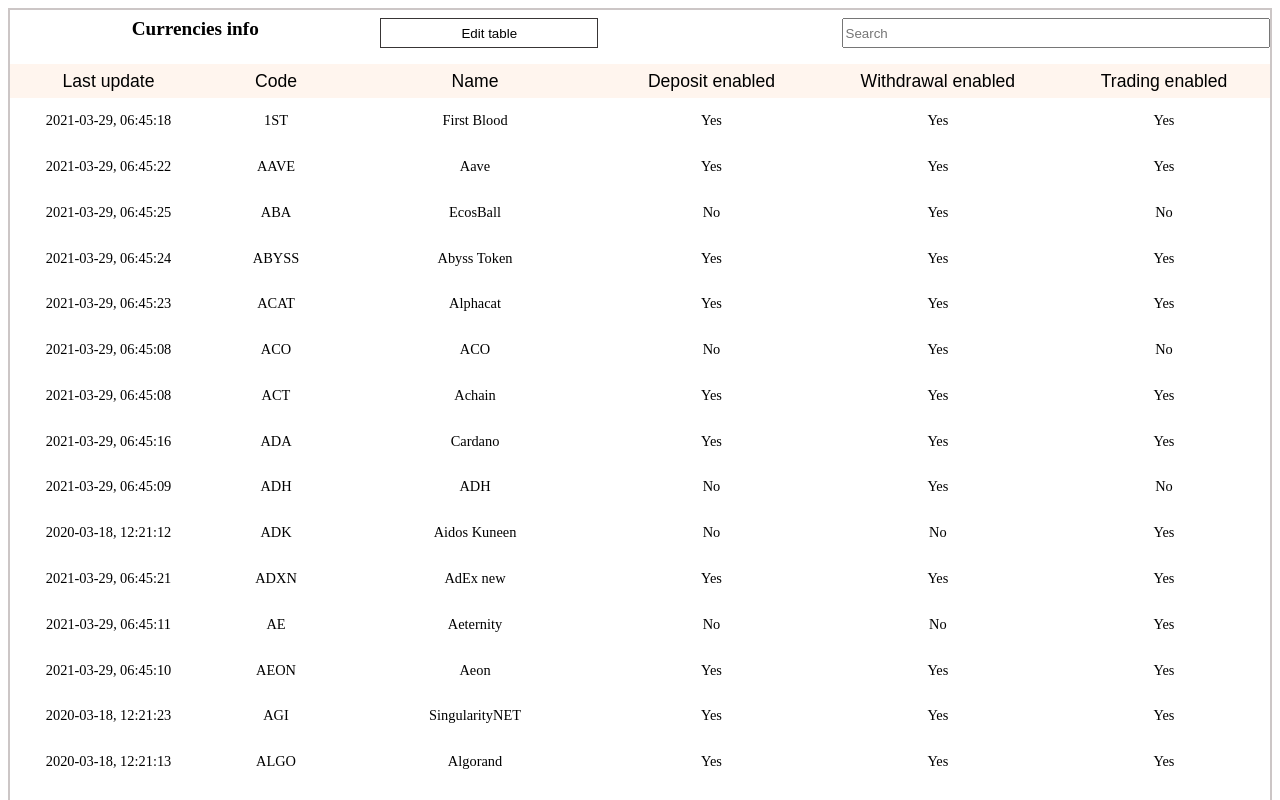
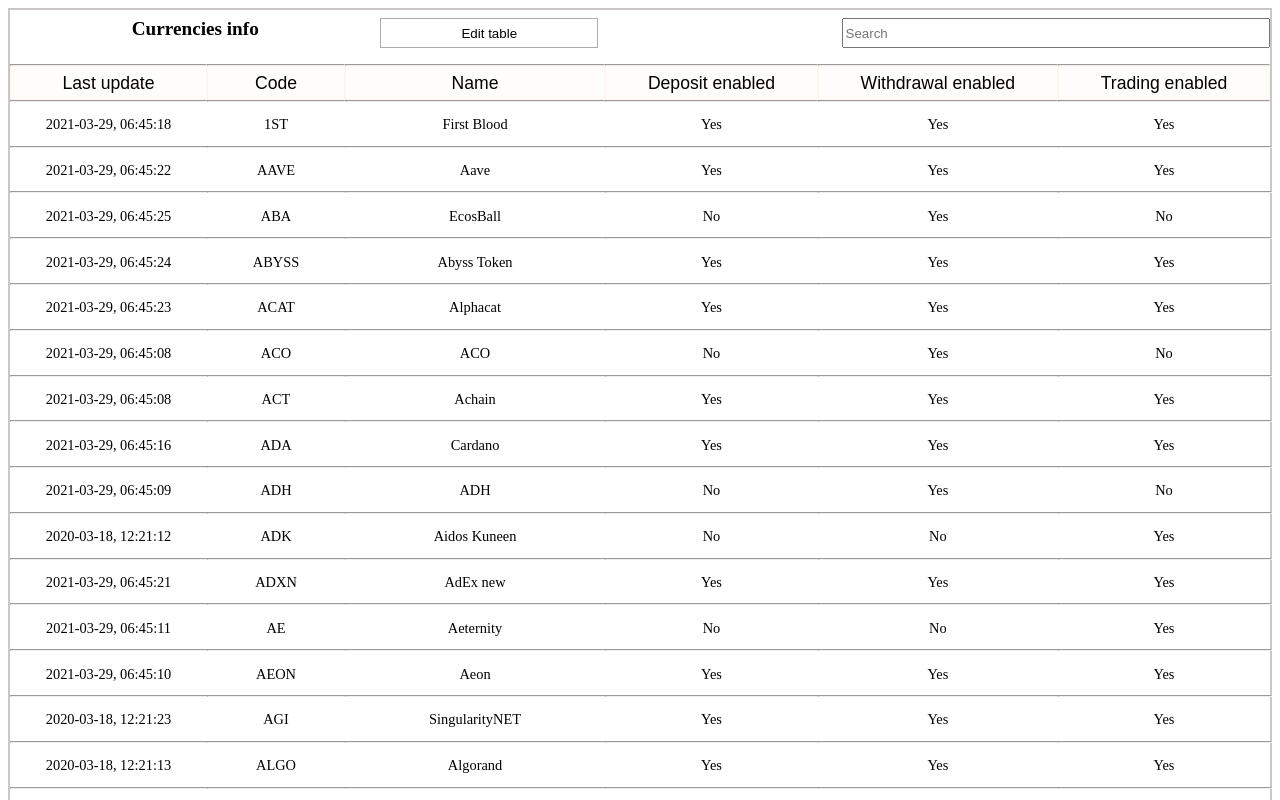
Before and after one commit to new-house-drive/VueJS-Exercise, a Vue app: page / in a window 1280 px wide. Shown: the top 800 px of the page. Built offline with nearby package versions, Linux system fonts and the light colour scheme.

Commit message:
add top and bottom table borders

```diff
--- a/src/App.vue
+++ b/src/App.vue
@@ -67,9 +67,12 @@
       <div class="table">
         <!-- Last Update Column -->
         <div v-show="viewLastUpdateCol" class="column">
+
+          <hr class="header-border"/>
           <button @click="sortByLastUpdate" class="table-header">
             Last update
           </button>
+          <hr class="header-border"/>
 
           <div
             v-for="currency in filteredCurrencies()"
@@ -77,13 +80,17 @@
             class="table-element"
           >
             {{ convertToDate(currency.last_update_at) }}
+            <hr class='bottom-border'/>
           </div>
         </div>
         <!-- Code Column -->
         <div v-show="viewCodeCol" class="column">
+
+          <hr class="header-border"/>
           <button @click="sortByCode" class="table-header">
             Code
           </button>
+          <hr class="header-border"/>
 
           <div
             v-for="currency in filteredCurrencies()"
@@ -91,14 +98,17 @@
             class="table-element"
           >
             {{ currency.code }}
+            <hr class='bottom-border'/>
           </div>
         </div>
 
         <!-- Name Column -->
         <div v-show="viewNameCol" class="column">
+          <hr class="header-border"/>
           <button @click="sortByName" class="table-header">
             Name
           </button>
+          <hr class="header-border"/>
 
           <div
             v-for="currency in filteredCurrencies()"
@@ -106,14 +116,17 @@
             class="table-element"
           >
             {{ currency.name }}
+            <hr class='bottom-border'/>
           </div>
         </div>
 
         <!-- Deposit Enabled Column -->
         <div v-show="viewDepositEnabledCol" class="column">
+          <hr class="header-border"/>
           <button @click="sortByDepositEnabled" class="table-header">
             Deposit enabled
           </button>
+          <hr class="header-border"/>
 
           <div
             v-for="currency in filteredCurrencies()"
@@ -122,14 +135,18 @@
           >
             <span v-show="currency.deposit_enabled == '1'"> Yes </span>
             <span v-show="currency.deposit_enabled == '0'"> No </span>
+            <hr class='bottom-border'/>
           </div>
         </div>
 
         <!-- Withdrawal Enabled Column -->
         <div v-show="viewWithdrawEnabledCol" class="column">
+          <hr class="header-border"/>
           <button @click="sortByWithdrawalEnabled" class="table-header">
             Withdrawal enabled
           </button>
+          <hr class="header-border"/>
+
           <div
             v-for="currency in filteredCurrencies()"
             :key="currency.key"
@@ -137,14 +154,18 @@
           >
             <span v-show="currency.withdrawal_enabled == '1'"> Yes </span>
             <span v-show="currency.withdrawal_enabled == '0'"> No </span>
+            <hr class='bottom-border'/>
           </div>
         </div>
 
         <!-- Trading enabled Column -->
         <div v-show="viewTradingEnabledCol" class="column">
+          <hr class="header-border"/>
           <button @click="sortByTradingEnabled" class="table-header">
             Trading enabled
           </button>
+          <hr class="header-border"/>
+
           <div
             v-for="currency in filteredCurrencies()"
             :key="currency.key"
@@ -152,8 +173,11 @@
           >
             <span v-show="currency.trading_enabled == '1'"> Yes </span>
             <span v-show="currency.trading_enabled == '0'"> No </span>
+            <hr class='bottom-border'/>
           </div>
         </div>
+
+        <div class='bottom-total-amount'> Total: {{filteredCurrencies().length}} </div>
       </div>
     </div>
   </html>
--- a/src/assets/css/style.css
+++ b/src/assets/css/style.css
@@ -34,6 +34,8 @@
 .edit-table-menu {
     display: grid;
     grid-template-columns: auto;
+    background-color: white;
+    z-index: 1;
 
     position: absolute;
 
@@ -48,7 +50,7 @@
 
     background-color: white;
 
-    border: rgb(56, 53, 53) 1px solid;
+    border: rgb(173, 172, 172) 1px solid;
 }
 
 .edit-table-menu-button:hover {
@@ -68,6 +70,10 @@
     text-align: left;
 }
 
+.edit-table-dropdown-button:hover {
+    background-color: rgb(188, 235, 141);
+}
+
 .table {
     display: grid;
     grid-template-columns: repeat(6, auto);
@@ -75,7 +81,7 @@
 
 .table-header {
     width: 100%;
-    background-color: seashell;
+    background-color: rgb(255, 253, 251);
     padding-top: 0.3em;
     padding-bottom: 0.3em;
     font-size: 1.1em;
@@ -84,11 +90,38 @@
 
 .table-header:hover {
     border: black 1px solid;
+    background-color: rgb(188, 235, 141);
 }
 
+.header-border {
+    margin:0;
+    padding: 0;
+}
+
+
+
 .table-element {
+    position: relative;
     text-align: center;
     padding-top: 1em;
     padding-bottom: 1em;
     font-size: 0.9em;
+
 }
+
+.bottom-border {
+    position: absolute;
+    margin: 0%;
+    padding:0%;
+    bottom: 0;
+    width: 100%;
+    color: rgb(216, 216, 216);
+}
+
+
+.bottom-total-amount {
+    grid-column: 1 / 7;
+    text-align: end;
+
+    padding: 0.4em;
+}
```
